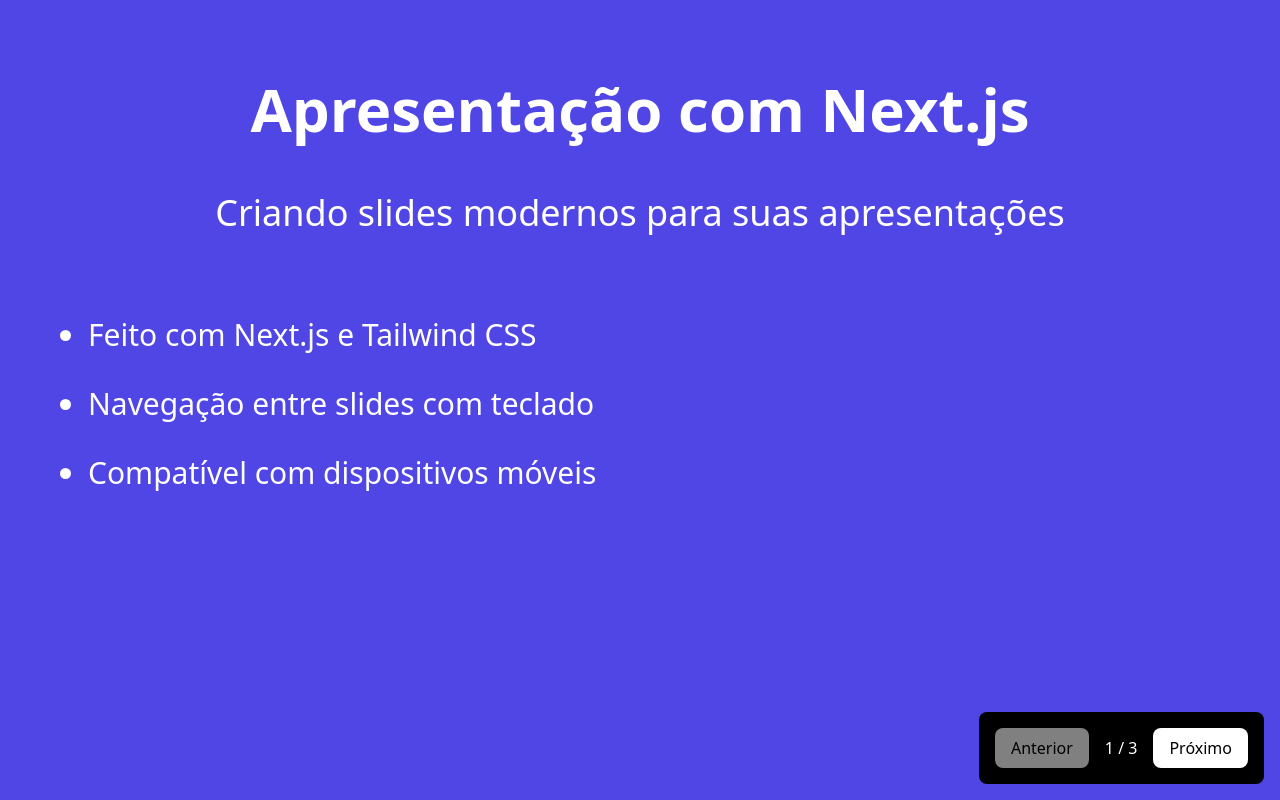
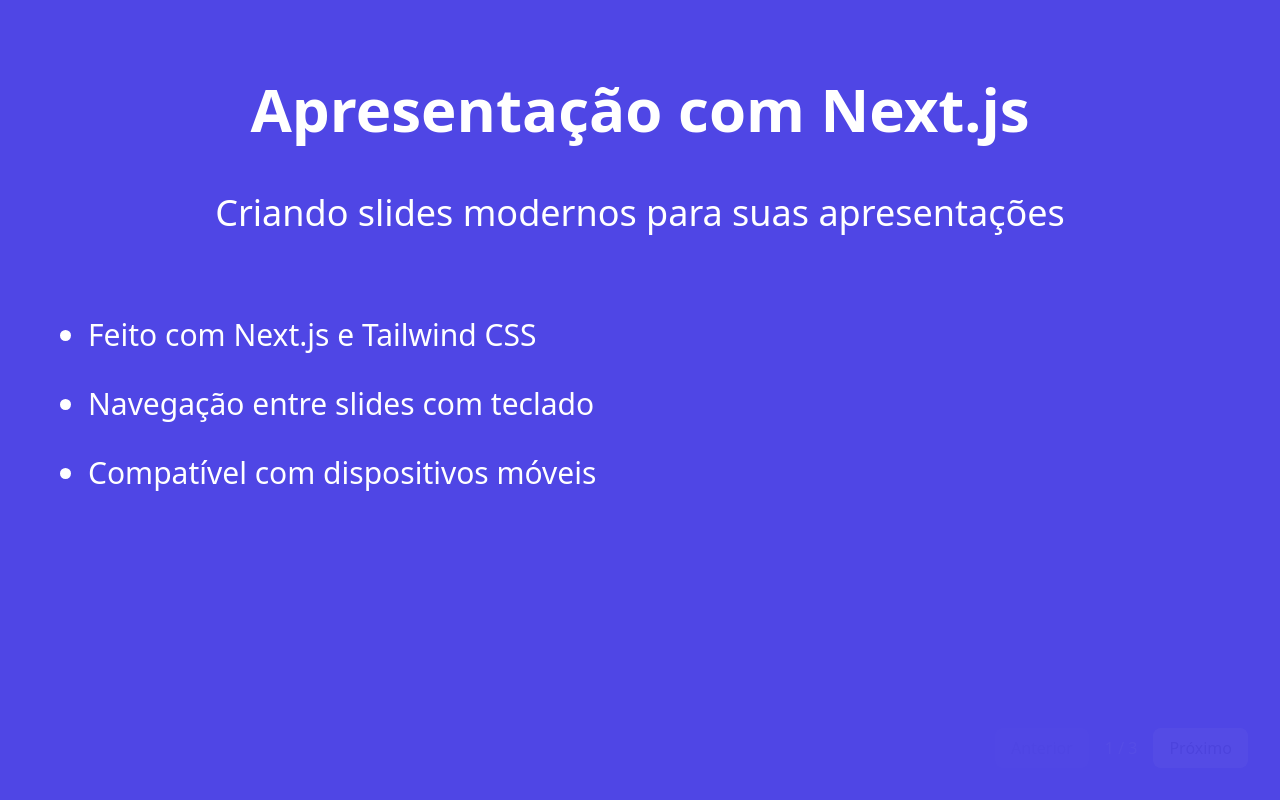
Before and after one commit to DadosCoelho/apresentacao-slides, a Next.js app: page / in a window 1280 px wide. Built offline with nearby package versions, Linux system fonts and the light colour scheme.

Commit message:
transparencia de Navigation

```diff
--- a/src/app/page.tsx
+++ b/src/app/page.tsx
@@ -8,6 +8,7 @@
 
 export default function Presentation() {
   const [currentSlide, setCurrentSlide] = useState<number>(1);
+  const [isNavHovered, setIsNavHovered] = useState(false);
   const totalSlides = 3;
 
   // Este é o useEffect para navegação com teclado
@@ -24,33 +25,6 @@
     return () => window.removeEventListener('keydown', handleKeyDown);
   }, [currentSlide]);
 
-  // Este é o useEffect para pré-carregamento dos slides
-  /*useEffect(() => {
-    // Função para pré-carregar todos os slides
-    const preloadSlides = () => {
-      // Esta lógica garante que todos os componentes de slide sejam inicializados
-      // mesmo que não estejam visíveis ainda
-      const slides = [<Slide1 key="1" />, <Slide2 key="2" />, <Slide3 key="3" />];
-
-      // Criar um container invisível para renderizar temporariamente os slides
-      const preloadDiv = document.createElement('div');
-      preloadDiv.style.position = 'absolute';
-      preloadDiv.style.opacity = '0';
-      preloadDiv.style.pointerEvents = 'none';
-      preloadDiv.style.visibility = 'hidden';
-      document.body.appendChild(preloadDiv);
-
-      // Removemos o container após um segundo
-      setTimeout(() => {
-        if (document.body.contains(preloadDiv)) {
-          document.body.removeChild(preloadDiv);
-        }
-      }, 1000);
-    };
-
-    preloadSlides();
-  }, []); // Array vazio significa que este efeito roda apenas uma vez na montagem
-*/
   const goToSlide = (slideNumber: number) => {
     if (slideNumber > 0 && slideNumber <= totalSlides) {
       setCurrentSlide(slideNumber);
@@ -70,11 +44,15 @@
     <div className="presentation">
       {renderSlide()}
 
-      <div className="fixed bottom-4 right-4 flex gap-4 bg-black bg-opacity-30 p-4 rounded-lg">
+      <div
+        className={`fixed bottom-4 right-4 flex gap-4  bg-opacity-100 p-4 rounded-lg transition-opacity duration-300 ${isNavHovered ? 'opacity-30' : 'opacity-3'}`}
+        onMouseEnter={() => setIsNavHovered(true)}
+        onMouseLeave={() => setIsNavHovered(false)}
+      >
         <button
           onClick={() => goToSlide(currentSlide - 1)}
           disabled={currentSlide === 1}
-          className="px-4 py-2 bg-white text-black rounded-lg disabled:opacity-50"
+          className="px-4 py-2 bg-white text-black rounded-lg disabled:opacity-30"
         >
           Anterior
         </button>
@@ -84,7 +62,7 @@
         <button
           onClick={() => goToSlide(currentSlide + 1)}
           disabled={currentSlide === totalSlides}
-          className="px-4 py-2 bg-white text-black rounded-lg disabled:opacity-50"
+          className="px-4 py-2 bg-white text-black rounded-lg disabled:opacity-30"
         >
           Próximo
         </button>
--- a/src/components/Navigation.tsx
+++ b/src/components/Navigation.tsx
@@ -1,5 +1,5 @@
 // src/components/Navigation.tsx
-import React from 'react';
+import React, { useState } from 'react';
 import { useRouter } from 'next/navigation';
 
 interface NavigationProps {
@@ -9,6 +9,7 @@
 
 const Navigation: React.FC<NavigationProps> = ({ totalSlides, currentSlide }) => {
   const router = useRouter();
+  const [isHovered, setIsHovered] = useState(false);
 
   const goToSlide = (slideNumber: number) => {
     if (slideNumber > 0 && slideNumber <= totalSlides) {
@@ -26,14 +27,16 @@
 
   return (
     <div
-      className="fixed bottom-4 right-4 flex gap-4 bg-black bg-opacity-30 p-4 rounded-lg"
+      className={`fixed bottom-4 right-4 flex gap-4 bg-black p-4 rounded-lg transition-opacity duration-300 ${isHovered ? 'opacity-100' : 'opacity-5'}`}
       onKeyDown={handleKeyDown}
+      onMouseEnter={() => setIsHovered(true)}
+      onMouseLeave={() => setIsHovered(false)}
       tabIndex={0}
     >
       <button
         onClick={() => goToSlide(currentSlide - 1)}
         disabled={currentSlide === 1}
-        className="px-4 py-2 bg-white text-black rounded-lg disabled:opacity-50"
+        className="px-4 py-2 bg-white text-black rounded-lg disabled:opacity-80"
       >
         Anterior
       </button>
@@ -43,7 +46,7 @@
       <button
         onClick={() => goToSlide(currentSlide + 1)}
         disabled={currentSlide === totalSlides}
-        className="px-4 py-2 bg-white text-black rounded-lg disabled:opacity-50"
+        className="px-4 py-2 bg-white text-black rounded-lg disabled:opacity-80"
       >
         Próximo
       </button>
```
